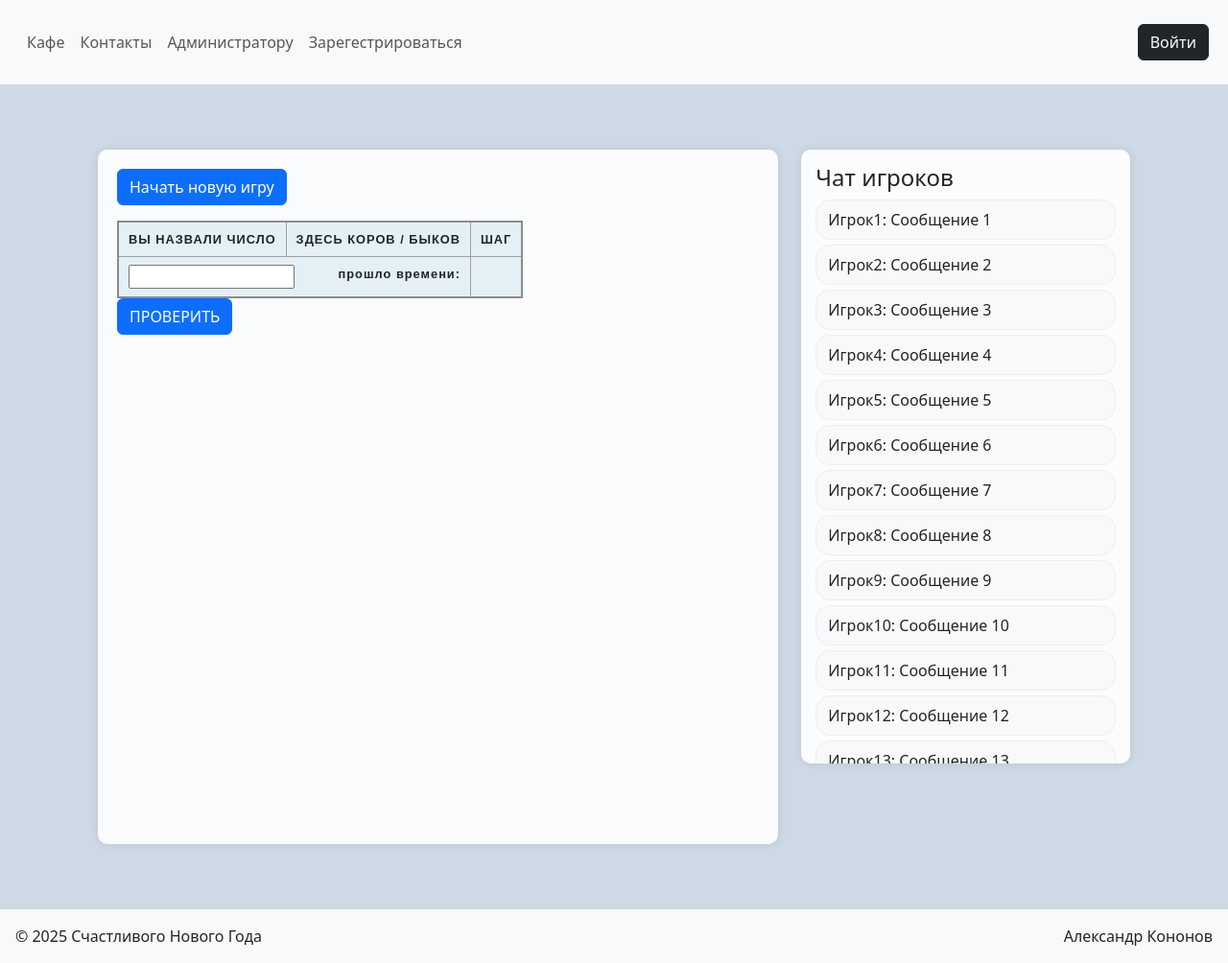
After one commit to Alexzander19/CowAndBull, a Django app: page /deep/ in a window 1280 px wide. The commit adds this page. Shown: the whole page at 96% size. Run offline with Django 5.2, Linux system fonts and the light colour scheme; lists and menus that the app fills with data are empty.

Commit message:
Добавил кнопку начать новую игру. Поменял верстку HTML.
При нажатии кнопки новая игра в JS обновляются глобальные переменные и генерируется новое число. document.getelementById('MyTable') удаляет тело таблицы.

```diff
--- a/COWandBULL/VisualStudio/cowandbool/cowandbool/mastermind/urls.py
+++ b/COWandBULL/VisualStudio/cowandbool/cowandbool/mastermind/urls.py
@@ -6,4 +6,7 @@ from . import views
 urlpatterns = [
     path('', views.index,name='index'),
     path('t/', views.test_show,name='test'),
+    path('deep/',views.test_deepseek,name='deep'),
+    path('bikini/',views.bikini,name='bikini')
+
 ]
--- a/COWandBULL/VisualStudio/cowandbool/cowandbool/mastermind/views.py
+++ b/COWandBULL/VisualStudio/cowandbool/cowandbool/mastermind/views.py
@@ -13,3 +13,11 @@ def test_show(request):
 
     users=User.objects.all()
     return render(request,'mastermind/testcol.html',{'users': users})
+
+def test_deepseek(request):
+
+    return render(request,'mastermind/DeepSeek2.html')
+
+def bikini(request):
+
+    return render(request,'mastermind/deepSeekBikini.html')
--- a/COWandBULL/VisualStudio/cowandbool/cowandbool/static/css/style.css
+++ b/COWandBULL/VisualStudio/cowandbool/cowandbool/static/css/style.css
@@ -1,3 +1,164 @@
+body {
+  background: transparent;
+  margin: 0;
+  min-height: 100vh;
+  display: flex;
+  flex-direction: column;
+}
+
+/* Узкий навбар */
+.navbar {
+  min-height: 56px; /* Стандартная высота навбара Bootstrap */
+  padding: 4px 0;
+}
+.navbar-brand {
+  padding: 8px 16px;
+}
+
+.container-fluid {
+  flex: 1;
+  padding: 20px;
+  overflow: hidden;
+}
+
+/* Колонка с игрой */
+.game-column {
+  height: calc(100vh - 76px); /* 76px = высота навбара + padding контейнера */
+  display: flex;
+  flex-direction: column;
+}
+
+.game-table {
+  background: rgba(255, 255, 255, 0.9);
+  border-radius: 10px;
+  padding: 20px;
+  box-shadow: 0 0 10px rgba(0,0,0,0.1);
+  flex: 1;
+  overflow-y: auto;
+}
+
+/* Чат */
+.chat-column {
+  background: rgba(255, 255, 255, 0.9);
+  border-radius: 10px;
+  padding: 15px;
+  box-shadow: 0 0 10px rgba(0,0,0,0.1);
+  height: calc(100vh - 160px); /* Высота с учетом навбара и отступов */
+  overflow-y: auto;
+}
+
+/* Адаптивная верстка */
+@media (max-width: 768px) {
+  .game-column {
+      height: auto;
+      order: -1; /* Колонка с игрой будет выше чата на мобильных */
+      margin-bottom: 20px;
+  }
+
+  .chat-column {
+      height: 300px; /* Фиксированная высота чата на мобильных */
+  }
+}
+
+/* Остальные стили остаются без изменений */
+.game-cell {
+  width: 60px;
+  height: 60px;
+  border: 2px solid #333;
+  margin: 5px;
+  display: inline-flex;
+  align-items: center;
+  justify-content: center;
+  cursor: pointer;
+  background: #fff;
+  transition: all 0.3s;
+}
+
+.message {
+  padding: 8px 12px;
+  margin: 5px 0;
+  background: #f8f9fa;
+  border-radius: 15px;
+  border: 1px solid #eee;
+}
+
+
+#myTable {
+  border-collapse: collapse;
+  border: 2px solid rgb(140 140 140);
+  font-family: sans-serif;
+  font-size: 0.8rem;
+  letter-spacing: 1px;
+}
+
+thead,
+  tfoot {
+    background-color: rgb(228 240 245);
+  }
+
+  th,
+  td {
+    border: 1px solid rgb(160 160 160);
+    padding: 8px 10px;
+  }
+
+  td:last-of-type {
+    text-align: center;
+  }
+
+  tbody > tr:nth-of-type(even) {
+    background-color: rgb(237 238 242);
+  }
+
+  tfoot th {
+    text-align: left;
+  }
+
+  tfoot td {
+    font-weight: bold;
+  }
+
+
+  #timetext {
+    float: right;
+
+  }
+
+  .main-color {
+
+      background: rgb(207, 217, 229);
+
+  }
+
+
+
+  .col-user-size {
+
+    max-width: min-content ;
+    height: 70vh;
+  }
+
+
+
+
+
+
+
+
+
+
+
+
+
+
+
+
+
+
+/*
+
+
+
 table {
     border-collapse: collapse;
     border: 2px solid rgb(140 140 140);
@@ -8,8 +169,8 @@ table {
 
   .game-wrapper {
     column-gap: 1em; /* Позволим элементам дышать */
-    column-rule: 1px solid #ccc; /* Сделаем границы заметными */
-  }
+    /* column-rule: 1px solid #ccc; /* Сделаем границы заметными */
+  /* }
 
   .user-game-wrapper {
     background-color: #8bf805;
@@ -17,18 +178,18 @@ table {
     flex-direction: column;
 
     /* justify-content: center; */
-    overflow-y: auto;
+    /* overflow-y: auto; */
 
-
+/*
   }
   .table-game-wrapper {
     display:flex;
     justify-content: center;
   }
 
-  caption {
+  caption { */
      /* caption-side: bottom; */
-    padding: 10px;
+    /* padding: 10px;
     font-weight: bold;
   }
 
@@ -80,9 +241,9 @@ table {
 
 
 
-  }
+  } */
 
-  /* .scrollable-div { height: 200px; // Высота может быть любой, это на ваш выбор overflow-y: auto; } */
+  /* .scrollable-div { height: 200px; // Высота может быть любой, это на ваш выбор overflow-y: auto; }
 
   @media (min-width: 700px) {
   .col-user-size {
@@ -101,3 +262,8 @@ table {
     justify-content: center;
 
   }
+
+
+
+
+   */
--- a/COWandBULL/VisualStudio/cowandbool/cowandbool/static/js/function.js
+++ b/COWandBULL/VisualStudio/cowandbool/cowandbool/static/js/function.js
@@ -131,7 +131,12 @@ function cowBullUserTry(){
     cowBull = countCowBull(userNUM.value,computerNUM)
 
     step +=1;
+
     addRow('myTable',userNUM.value, cowBull);
+
+    let inputText = document.getElementById('userInput')
+    console.log(inputText.value)
+    inputText.value = ''
 
     }
 
@@ -219,8 +224,8 @@ function inputcontrolBefor()
     }
 
 
-userInput.value = resStr.slice(0,computerNUM.length); // допускается длинна отличная от 4
-tempInput = userInput.value // ПЕРЕД АНАЛИЗОМ ВВЕДЕННОЙ КЛАВИШИ (КСТАТИ БУДЕМ АНАЛИЗИРОВАТЬ НЕ КЛАВИШУ, А ВСЮ СТРОКУ)
+    userInput.value = resStr.slice(0,computerNUM.length); // допускается длинна отличная от 4
+    tempInput = userInput.value // ПЕРЕД АНАЛИЗОМ ВВЕДЕННОЙ КЛАВИШИ (КСТАТИ БУДЕМ АНАЛИЗИРОВАТЬ НЕ КЛАВИШУ, А ВСЮ СТРОКУ)
                             // СОХРАНЯЕМ ПРЕДУДУЩЕЕ (ДО ВВОДА) ЗНАЧЕНИЕ. ПРОВЕРИВ ЕГО НА ОШИБКИ
 
 }
--- a/COWandBULL/VisualStudio/cowandbool/cowandbool/static/js/script.js
+++ b/COWandBULL/VisualStudio/cowandbool/cowandbool/static/js/script.js
@@ -6,13 +6,7 @@
 
 
 // цифры в звгаданном числе не должны повторяться
-
-let computerNUM = generateWithBut( [-1,-10,-3,-10],[]) // четырех значное число, с нулями
-
-console.log('Сгенерированное число: '+ computerNUM)
-
-let userMindNUM = '5678' // Это число должна найти программа
-
+let computerNUM = [-1,-10,-3,-10]
 let timeStart = performance.now();
 
 let step = 0;
@@ -22,6 +16,32 @@ let cowBull = [];
 let bullInUserNUM = 0;
 let cowInUserNUM = 0;
 
+function startGame() {
+
+
+    // Очищаем таблицу точнее раздел tbody
+    let tbody = document.getElementById("myTable").getElementsByTagName("tbody")[0]
+    tbody.innerHTML = '';
+
+    // Обнуляем все глобальные переменные
+
+    timeStart = performance.now();
+
+    step = 0;
+    cow = 0; // корова, если такая цифра есть, но стоит не на месте
+    bull = 0; // бык, если цифра стоит на своем месте
+    cowBull = [];
+    bullInUserNUM = 0;
+    cowInUserNUM = 0;
+
+    computerNUM = generateWithBut( [-1,-10,-3,-10],[]) // четырех значное число, с нулями
+
+    console.log('Сгенерированное число: '+ computerNUM)
+
+
+}
+
+startGame()
 /*
 Двухмерный Массив результата поиска значений
 
@@ -35,18 +55,16 @@ let cowInUserNUM = 0;
 
 */
 
+// let massToFind = [];
 
+// for(let i = 0; i < userMindNUM.length ; i ++){
+//     massToFind[i] = [];
+//     for(let j = 0; j < 10 ; j ++)
+//         massToFind[i].push(0) // пока что про все цифры не знаем
 
-let massToFind = [];
+// }
 
-for(let i = 0; i < userMindNUM.length ; i ++){
-    massToFind[i] = [];
-    for(let j = 0; j < 10 ; j ++)
-        massToFind[i].push(0) // пока что про все цифры не знаем
-
-}
-
-console.log(massToFind)
+// console.log(massToFind)
 
 /*
 while(bull != userMindNUM.length){
--- a/COWandBULL/VisualStudio/cowandbool/cowandbool/templates/base.html
+++ b/COWandBULL/VisualStudio/cowandbool/cowandbool/templates/base.html
@@ -6,7 +6,10 @@
     <title>{% block title %} {% endblock %}</title>
     <meta charset="UTF-8">
     <meta name="viewport" content="width=device-width, initial-scale=1.0">
-    <link href="https://cdn.jsdelivr.net/npm/bootstrap@5.3.3/dist/css/bootstrap.min.css" rel="stylesheet" integrity="sha384-QWTKZyjpPEjISv5WaRU9OFeRpok6YctnYmDr5pNlyT2bRjXh0JMhjY6hW+ALEwIH" crossorigin="anonymous">
+
+    <!-- Bootstrap CSS -->
+    <link href="https://cdn.jsdelivr.net/npm/bootstrap@5.3.3/dist/css/bootstrap.min.css" rel="stylesheet">
+    <!-- это было продолжением Link с bootstrap: integrity="sha384-QWTKZyjpPEjISv5WaRU9OFeRpok6YctnYmDr5pNlyT2bRjXh0JMhjY6hW+ALEwIH" crossorigin="anonymous" -->
     <link rel="stylesheet" href="{% static 'css/style.css' %}">
 </head>
 <body class ="main-color">
--- /dev/null
+++ b/COWandBULL/VisualStudio/cowandbool/cowandbool/templates/mastermind/deepSeek2.html
@@ -0,0 +1,80 @@
+
+{% extends 'base.html' %}
+{% load static %}
+
+{% block content %}
+
+<!-- Основной контент -->
+<div class="container-fluid">
+    <div class="row g-4">
+        <!-- Колонка игры -->
+        <div class="col-12 col-md-8 game-column">
+
+            <div class="game-table">
+                <button type="button" class="btn btn-primary" onclick="startGame();return false" > Начать новую игру</button>
+                <table  id="myTable">
+                    <!-- <caption>
+                      ИГРА в КОРОВ-БЫКОВ (4 цифры от 0 до 9)
+                    </caption> -->
+                    <thead>
+
+
+                      <tr>
+                        <th scope="col">ВЫ НАЗВАЛИ ЧИСЛО</th>
+                        <th scope="col">ЗДЕСЬ КОРОВ / БЫКОВ</th>
+                        <th scope="col">ШАГ</th>
+                      </tr>
+                    </thead>
+                    <tbody>
+
+                    </tbody>
+                    <tfoot>
+                      <tr>
+                        <th scope="row" colspan="2">  <input id = 'userInput' > <span id = 'timetext'> прошло времени: </span></input>  </th> <!-- type="number"  -->
+                        <td id = 'time'></td>
+                      </tr>
+
+                    </tfoot>
+                    <p>
+
+                    </p>
+                </table>
+                <button type="button" class="btn btn-primary" onclick="cowBullUserTry();return false;">ПРОВЕРИТЬ</button>
+
+
+            </div>
+        </div>
+
+        <!-- Колонка чата -->
+        <div class="col-12 col-md-4">
+            <div class="chat-column">
+                <h4>Чат игроков</h4>
+                <div class="chat-messages">
+                    <!-- Пример сообщений -->
+
+                    {% for i in "x"|ljust:"20" %}
+                        <div class="message">Игрок{{ forloop.counter }}: Сообщение {{ forloop.counter }}</div>
+                    {% endfor %}
+
+
+                </div>
+                <form id="chatForm">
+                    <div class="input-group mt-3">
+                        <input type="text" class="form-control" placeholder="Ваше сообщение">
+                        <button class="btn btn-primary" type="submit">Отправить</button>
+                    </div>
+                </form>
+            </div>
+        </div>
+    </div>
+</div>
+
+<!-- Bootstrap JS -->
+<script src="https://cdn.jsdelivr.net/npm/bootstrap@5.3.0/dist/js/bootstrap.bundle.min.js"></script>
+</body>
+
+<script src="{% static 'js/function.js' %}"></script>
+<script src="{% static 'js/script.js' %}"></script>
+<script src="{% static 'js/events.js' %}"></script>
+
+{% endblock %}
```
Also changed, not shown: COWandBULL/VisualStudio/cowandbool/cowandbool/templates/mastermind/deepSeekBikini.html (added, +143 -0 lines), COWandBULL/VisualStudio/cowandbool/cowandbool/templates/mastermind/index.html (+1 -6 lines), COWandBULL/VisualStudio/cowandbool/cowandbool/templates/mastermind/testDeepSeek.html (added, +138 -0 lines), COWandBULL/VisualStudio/cowandbool/cowandbool/templates/mastermind/testDeepSeek1.html (added, +122 -0 lines).
